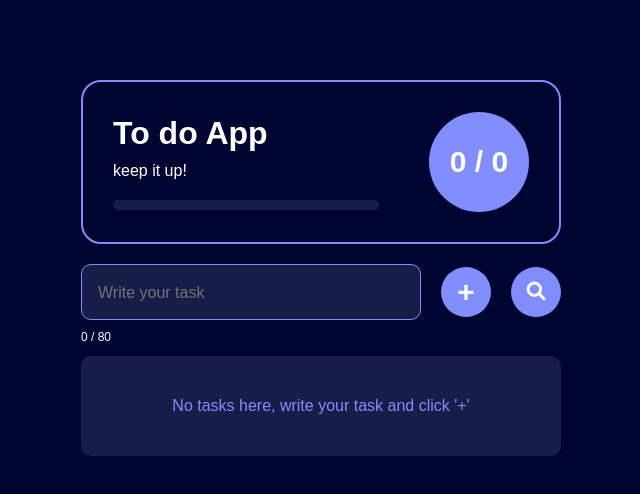
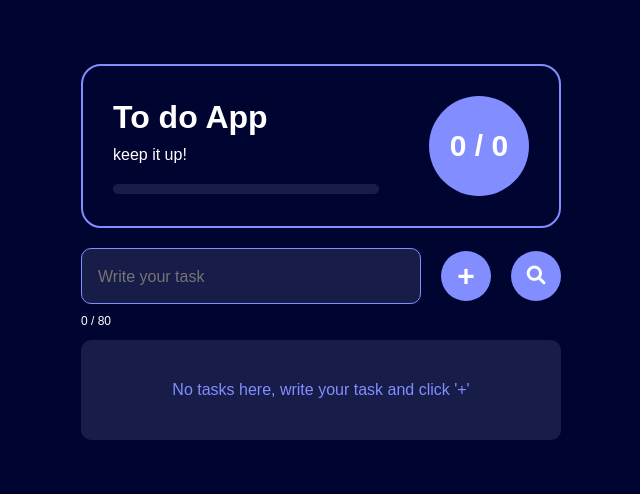
Before and after one commit to qingyanyang/to-do-starter, a plain HTML site: page index.html in a window 1280 px wide. Shown: the whole page, without its empty margins (319-959 px from the left). Drawn offline with Linux system fonts and the light colour scheme.

Commit message:
fix: make height vh

```diff
--- a/css/styles.css
+++ b/css/styles.css
@@ -27,9 +27,9 @@ body {
   display: flex;
   flex-direction: column;
   align-items: center;
-  margin: 10vh auto 0 auto;
+  margin: 8vh auto 0 auto;
   max-width: 500px;
-  padding: 0 10px 10px 10px;
+  padding: 0 10px 4vh 10px;
 }
 
 .stats-container {
```
